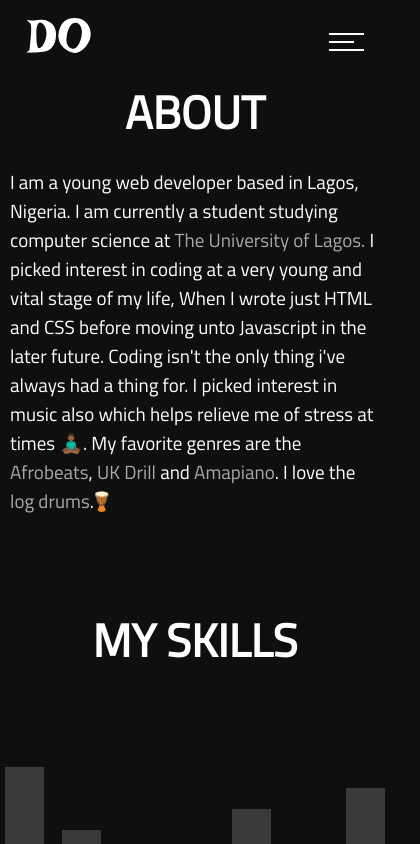
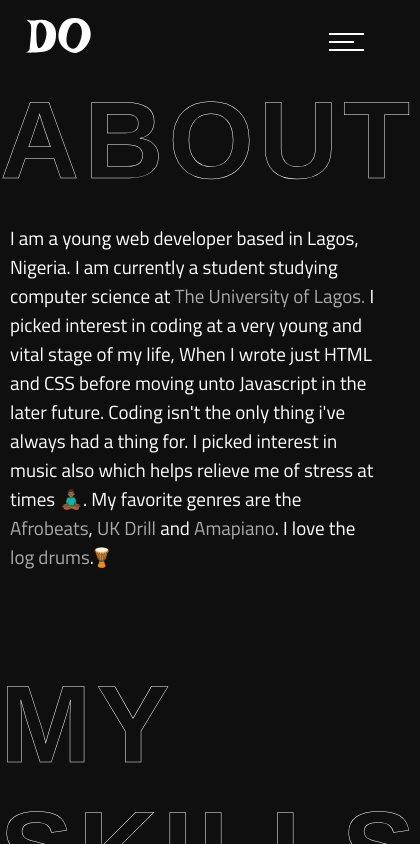
Before and after one commit to Dideoluwa/DON-v3, a React (Create React App) app: page /about in a window 390 px wide. Shown: the top 844 px of the page, 420 px wide, since content can reach past the window. Built offline with nearby package versions, Linux system fonts and the light colour scheme.

Commit message:
new change

```diff
--- a/src/components/About.module.css
+++ b/src/components/About.module.css
@@ -7,6 +7,14 @@
     color: white;
     margin: auto;
     font-size: 35px;
+}
+
+.body_child h1{
+    font-family: 'Franklin Gothic Medium', 'Arial Narrow', Arial, sans-serif;
+    color: transparent;
+    letter-spacing: 20px;
+    font-size: 30vmax;
+    -webkit-text-stroke: 0.5px white;
 }
 
 .test {
@@ -123,6 +131,14 @@
         margin: 20px 40px;
     }
 
+    .body_child h1{
+        font-family: 'Franklin Gothic Medium', 'Arial Narrow', Arial, sans-serif;
+        color: transparent;
+        letter-spacing: 20px;
+        font-size: 20vmax;
+        -webkit-text-stroke: 0.5px white;
+    }
+
     .emoji3 {
         opacity: 1;
         transform: translateX(0%);
@@ -144,6 +160,13 @@
     .body_child {
         font-size: 23px;
     }
+    .body_child h1{
+        font-family: 'Franklin Gothic Medium', 'Arial Narrow', Arial, sans-serif;
+        color: transparent;
+        letter-spacing: 5px;
+        font-size: 13vmax;
+        -webkit-text-stroke: 0.5px white;
+    }
 
     .test p {
         font-size: 19px;
```
